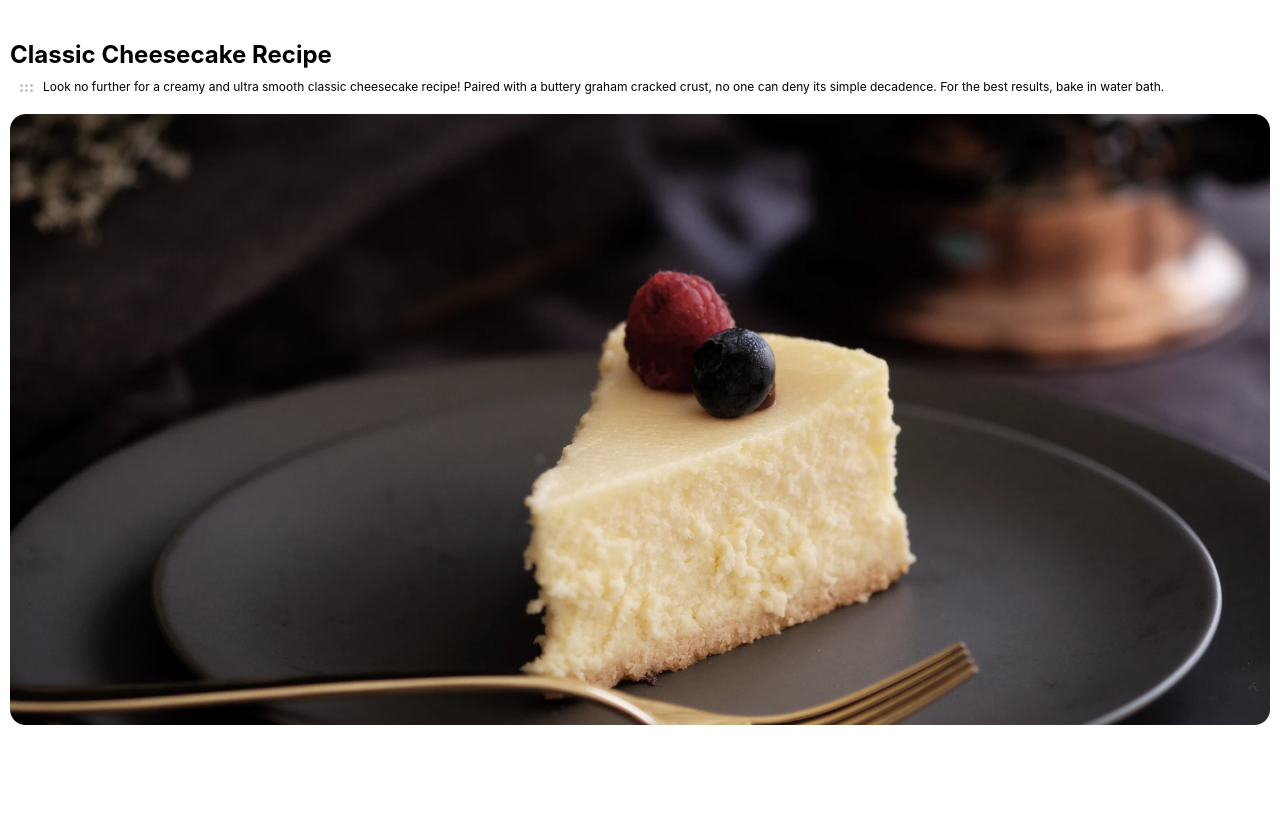
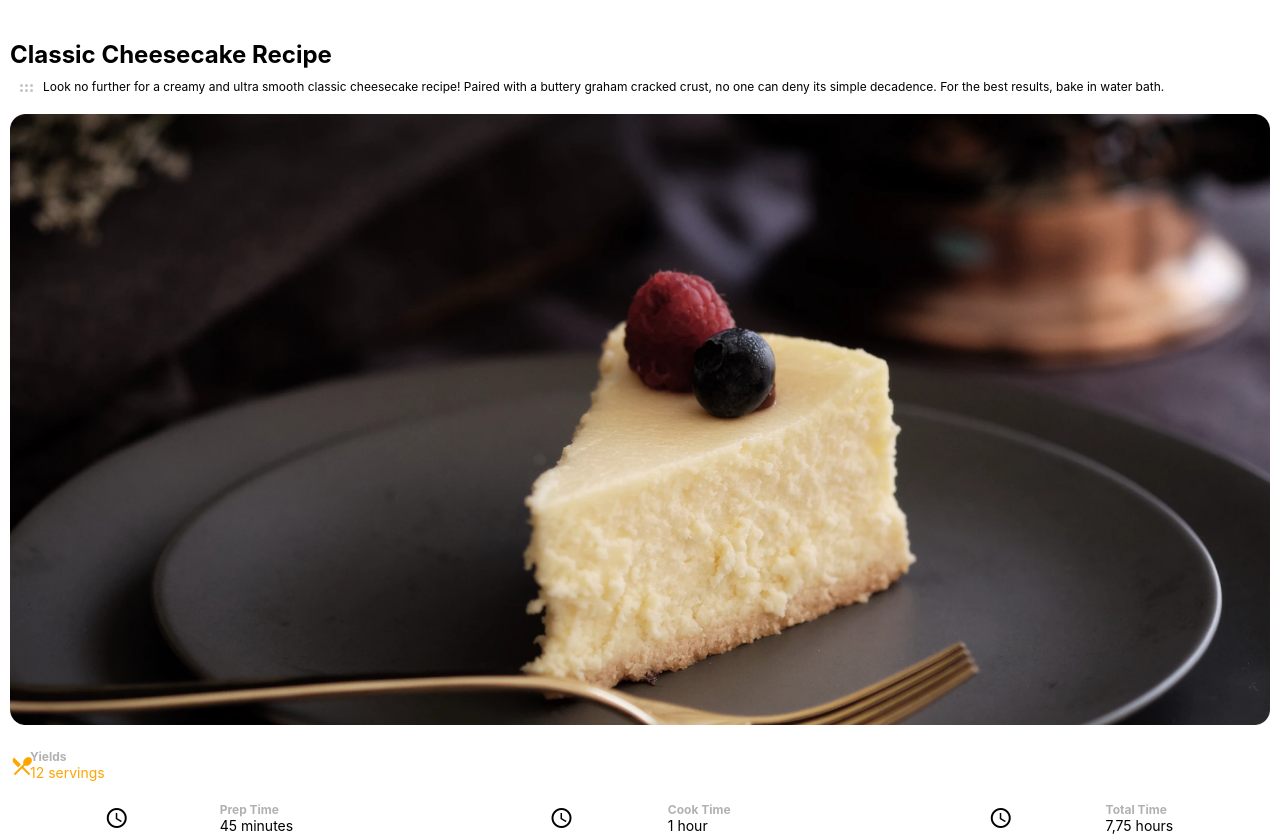
Before and after one commit to LuisDGracia/recipe-page, a React (Create React App) app: page / in a window 1280 px wide. Built offline with nearby package versions, Linux system fonts and the light colour scheme.

Commit message:
Servings Done

```diff
--- a/public/index.html
+++ b/public/index.html
@@ -10,34 +10,13 @@
       content="Web site created using create-react-app"
     />
     <link rel="apple-touch-icon" href="%PUBLIC_URL%/logo192.png" />
-    <!--
-      manifest.json provides metadata used when your web app is installed on a
-      user's mobile device or desktop. See https://developers.google.com/web/fundamentals/web-app-manifest/
-    -->
     <link rel="manifest" href="%PUBLIC_URL%/manifest.json" />
-    <!--
-      Notice the use of %PUBLIC_URL% in the tags above.
-      It will be replaced with the URL of the `public` folder during the build.
-      Only files inside the `public` folder can be referenced from the HTML.
+    <title>React App</title>
 
-      Unlike "/favicon.ico" or "favicon.ico", "%PUBLIC_URL%/favicon.ico" will
-      work correctly both with client-side routing and a non-root public URL.
-      Learn how to configure a non-root public URL by running `npm run build`.
-    -->
-    <title>React App</title>
+    <link href="https://fonts.googleapis.com/icon?family=Material+Icons" rel="stylesheet">
   </head>
   <body>
     <noscript>You need to enable JavaScript to run this app.</noscript>
     <div id="root"></div>
-    <!--
-      This HTML file is a template.
-      If you open it directly in the browser, you will see an empty page.
-
-      You can add webfonts, meta tags, or analytics to this file.
-      The build step will place the bundled scripts into the <body> tag.
-
-      To begin the development, run `npm start` or `yarn start`.
-      To create a production bundle, use `npm run build` or `yarn build`.
-    -->
   </body>
 </html>
--- a/src/components/Header/HeaderStyled.jsx
+++ b/src/components/Header/HeaderStyled.jsx
@@ -1,6 +1,8 @@
 import styled from 'styled-components'
 
-const HeaderContainer = styled.div``
+const HeaderContainer = styled.div`
+	margin-bottom: 20px;
+`
 
 const HeaderTittle = styled.h1``
 
--- a/src/components/Servings/Servings.jsx
+++ b/src/components/Servings/Servings.jsx
@@ -1,8 +1,23 @@
+import Text from './Utils/Text'
+
+import { ServingsContainer, YieldsContainer } from "./ServingsStyle";
+import { TextContainer, Icon, Tittle, Time } from './Utils/TextStyle'
 
 export default function Servings() {
-  return (
-    <div>
+	return (
+		<ServingsContainer>
+			<YieldsContainer>
+				<Icon className="material-icons">restaurant_menu</Icon>
+				<TextContainer style={{ display: 'inline-block' }} >
+					<Tittle>Yields</Tittle>
+					<Time>12 servings</Time>
+				</TextContainer>
+			</YieldsContainer>
 
-    </div>
-  )
+			<Text tittle="Prep Time" time="45 minutes" />
+			<Text tittle="Cook Time" time="1 hour" />
+			<Text tittle="Total Time" time="7,75 hours" />
+
+		</ServingsContainer>
+	);
 }
--- a/src/components/Servings/ServingsStyle.jsx
+++ b/src/components/Servings/ServingsStyle.jsx
@@ -0,0 +1,17 @@
+import styled from 'styled-components'
+
+const ServingsContainer = styled.div`
+  display: flex;
+  justify-content: space-between;
+  flex-wrap: wrap;
+`
+
+const YieldsContainer = styled.div`
+  width: 100%;
+
+  margin-bottom: 20px;
+
+  color: orange;
+`
+
+export { ServingsContainer, YieldsContainer };
--- /dev/null
+++ b/src/components/Servings/Utils/Text.jsx
@@ -0,0 +1,13 @@
+import { UtilContainer, Icon, TextContainer, Tittle, Time } from './TextStyle'
+
+export default function Text({ tittle, time, icon }) {
+	return (
+		<UtilContainer>
+			<Icon className="material-icons">query_builder</Icon>
+			<TextContainer>
+				<Tittle>{tittle}</Tittle>
+				<Time>{time}</Time>
+			</TextContainer>
+		</UtilContainer>
+	);
+}
--- /dev/null
+++ b/src/components/Servings/Utils/TextStyle.jsx
@@ -0,0 +1,29 @@
+import styled from 'styled-components'
+
+const UtilContainer = styled.div`
+  width: 30%;
+
+  display: flex;
+  justify-content: space-evenly;
+  align-items: center;
+
+  flex-wrap: wrap;
+`;
+
+const Icon = styled.i`
+  width: 20px;
+`;
+const TextContainer = styled.div``;
+
+const Tittle = styled.p`
+  color: black;
+  font-size: 12px;
+  font-weight: bold;
+  opacity: 0.3;
+`
+
+const Time = styled.p`
+  font-size: 14px;
+`;
+
+export { UtilContainer, Icon, TextContainer, Tittle, Time };
```
Also changed, not shown: 1 other file (tests, documents, lock files or other folders).
